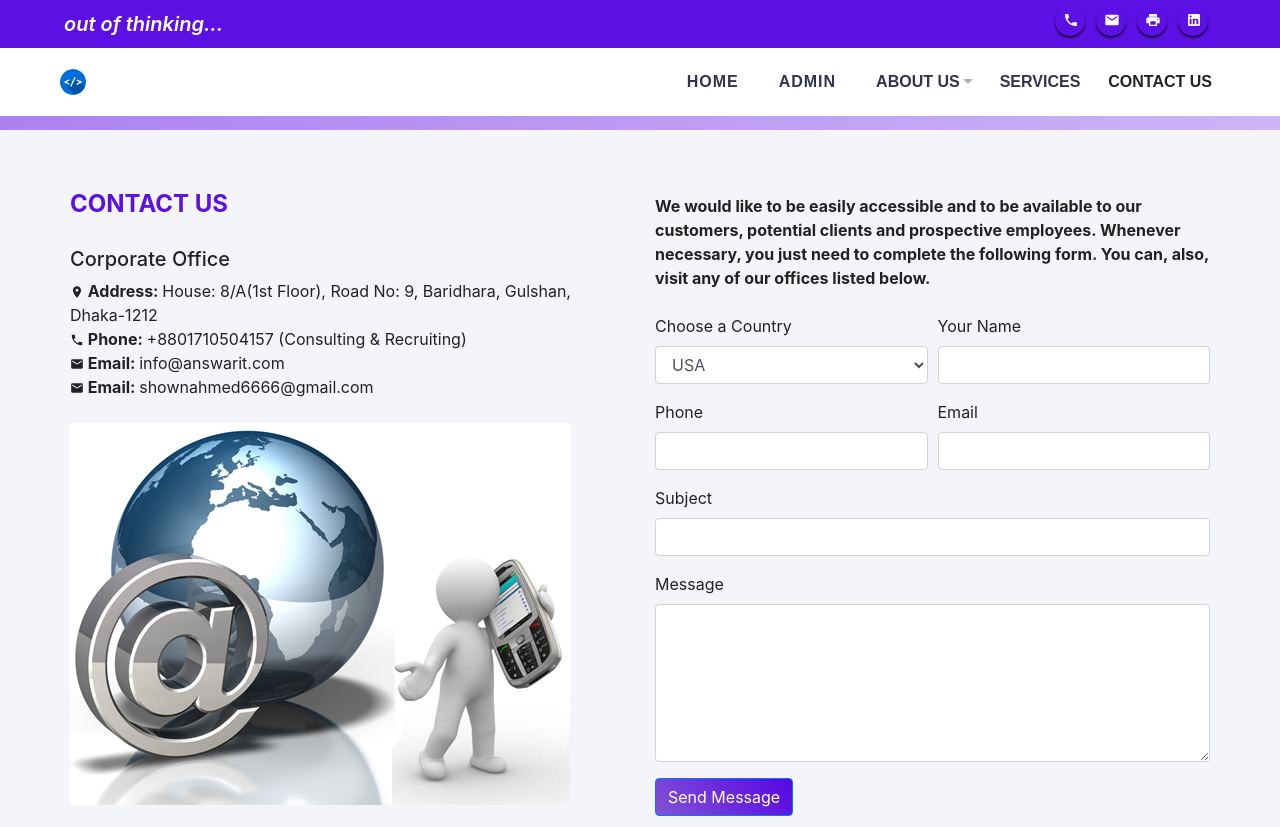
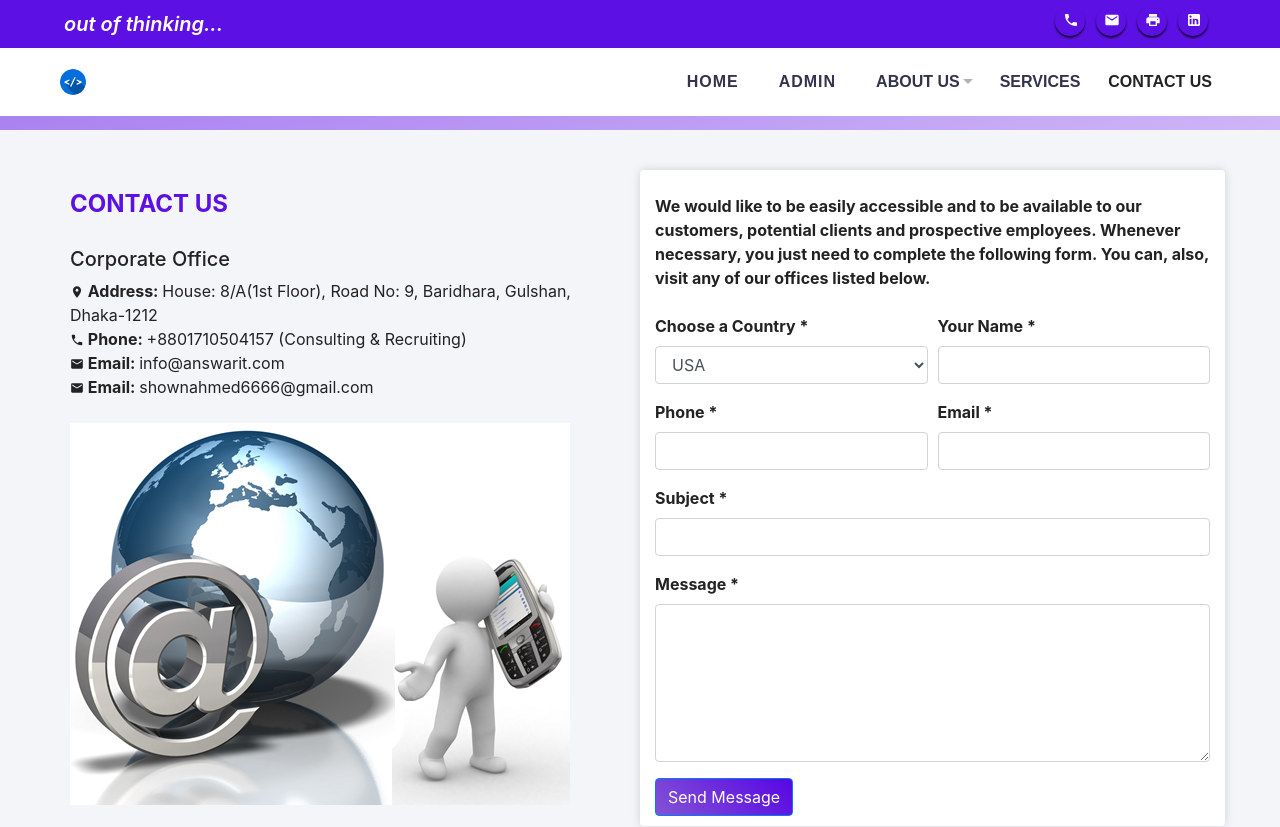
Before and after one commit to CrazyPythonLover1/AnswarIT-React.js-FrontEnd, a React (Create React App) app: page /contactUs in a window 1280 px wide. Shown: the top 827 px of the page. Built offline with nearby package versions, Linux system fonts and the light colour scheme.

Commit message:
contact form design

```diff
--- a/src/components/ContactUs/ContactForm.js
+++ b/src/components/ContactUs/ContactForm.js
@@ -8,7 +8,7 @@ const ContactForm = () => {
             <div class="form-row">
 
     <div class="form-group col-md-6">
-      <label for="inputState"> Choose a Country </label>
+      <label for="inputState"> <b> Choose a Country *</b> </label>
       <select id="inputState" class="form-control">
         <option selected> USA </option>
         <option> Uk  </option>
@@ -18,28 +18,28 @@ const ContactForm = () => {
     </div>
 
     <div class="form-group col-md-6">
-      <label for="inputCity"> Your Name </label>
-      <input type="text" class="form-control" id="inputCity" />
+      <label for="inputCity"> <b> Your Name * </b></label>
+      <input type="text" class="form-control" id="inputCity" required />
     </div>
   </div>
   <div class="form-row">
   <div class="form-group col-md-6">
-      <label for="inputPassword4"> Phone </label>
-      <input type="tel" class="form-control" id="inputPassword4" />
+      <label for="inputPassword4"> <b> Phone *</b> </label>
+      <input type="tel" class="form-control" id="inputPassword4" required />
     </div>
     <div class="form-group col-md-6">
-      <label for="inputEmail4">Email</label>
-      <input type="email" class="form-control" id="inputEmail4" />
+      <label for="inputEmail4"><b>Email *</b></label>
+      <input type="email" class="form-control" id="inputEmail4" required />
     </div>
 
   </div>
   <div class="form-group">
-    <label for="inputAddress"> Subject  </label>
-    <input type="text" class="form-control" id="inputAddress" placeholder=" " />
+    <label for="inputAddress"> <b>Subject *</b>  </label>
+    <input type="text" class="form-control" id="inputAddress" placeholder=" " required />
   </div>
   <div class="form-group">
-    <label for="inputAddress2"> Message </label>
-    <textarea type="text" rows="6" class="form-control" id="inputAddress2" placeholder=" " />
+    <label for="inputAddress2"> <b>Message *</b> </label>
+    <textarea type="text" rows="6" class="form-control" id="inputAddress2" placeholder=" " required />
   </div>
 
 
--- a/src/components/ContactUs/ContactUs.js
+++ b/src/components/ContactUs/ContactUs.js
@@ -25,10 +25,12 @@ const ContactUs = () => {
                          </div>
 
                     </div>
-                    <div className="  col col-lg-6 col-md-12 col-sm-12 col-xs-12 pt-sm-4 ">
-                    <b> We would like to be easily accessible and to be available to our customers, potential clients and prospective employees. Whenever necessary, you just need to complete the following form. You can, also, visit any of our offices listed below. </b> <br/> <br/>
+                    <div className="  col col-lg-6 col-md-12 col-sm-12 col-xs-12 pt-sm-4 card">
+                        <div className="form-container">
+                            <b> We would like to be easily accessible and to be available to our customers, potential clients and prospective employees. Whenever necessary, you just need to complete the following form. You can, also, visit any of our offices listed below. </b> <br/> <br/>
 
-                    <ContactForm />
+                            <ContactForm />
+                        </div>
                     </div>
                 </div>
                 <hr></hr>
--- a/src/components/ContactUs/ContactUs.scss
+++ b/src/components/ContactUs/ContactUs.scss
@@ -30,6 +30,32 @@
     }
 }
 
+.card {
+    background-color: #fff;
+    -webkit-box-shadow: 0 0 10px 0 #00000026;
+    box-shadow: 0 0 10px 0 #00000026;
+    border: transparent;
+    -webkit-transition: 0.5s;
+    transition: 0.5s;
+    margin-bottom: 30px;
+    padding-bottom: 10px;
+}
+
+
+.card:hover {
+    -webkit-transform: translateY(-10px);
+    -webkit-transition: 0.5s;
+    transition: 0.5s;
+    box-shadow: 0px 2px 2px #bcbcbc;
+    // background: linear-gradient(45deg, #8353d5 0.01%, #5706e4 100.01%);
+    background: #5d10e390;
+    .form-container> b{
+        color: white;
+    }
+}
+
+
+
 .location{
     font-size: 1rem;
 
```
